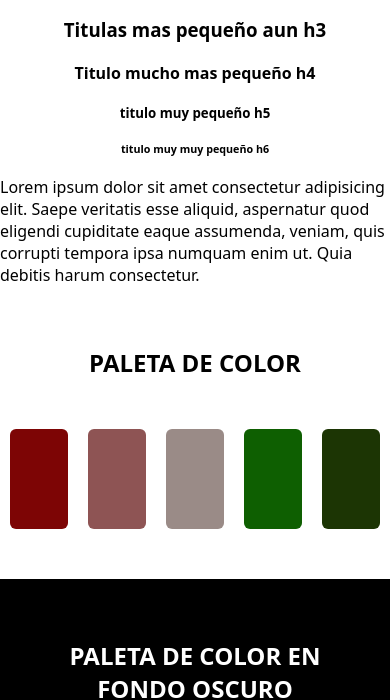
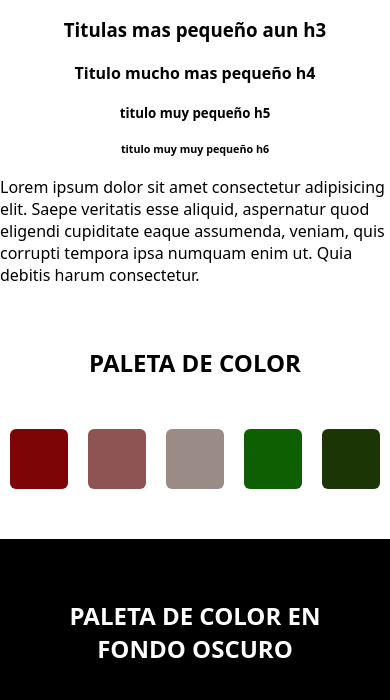
Before and after one commit to Santi-Loaiza/Propuesta-de-branding-para-proyecto, a plain HTML site: page index.html in a window 390 px wide. Shown: the part 152-852 px from the top of the page. Drawn offline with Linux system fonts and the light colour scheme.

Commit message:
media querys

```diff
--- a/style.css
+++ b/style.css
@@ -91,3 +91,10 @@ h6 {
 #color-5 {
     color: var(--fifth-color);
 }
+
+@media (max-width:  768px) {
+    .flexbox div{
+        height: 60px;
+        font-size: 0.9rem;
+    }
+}
```
